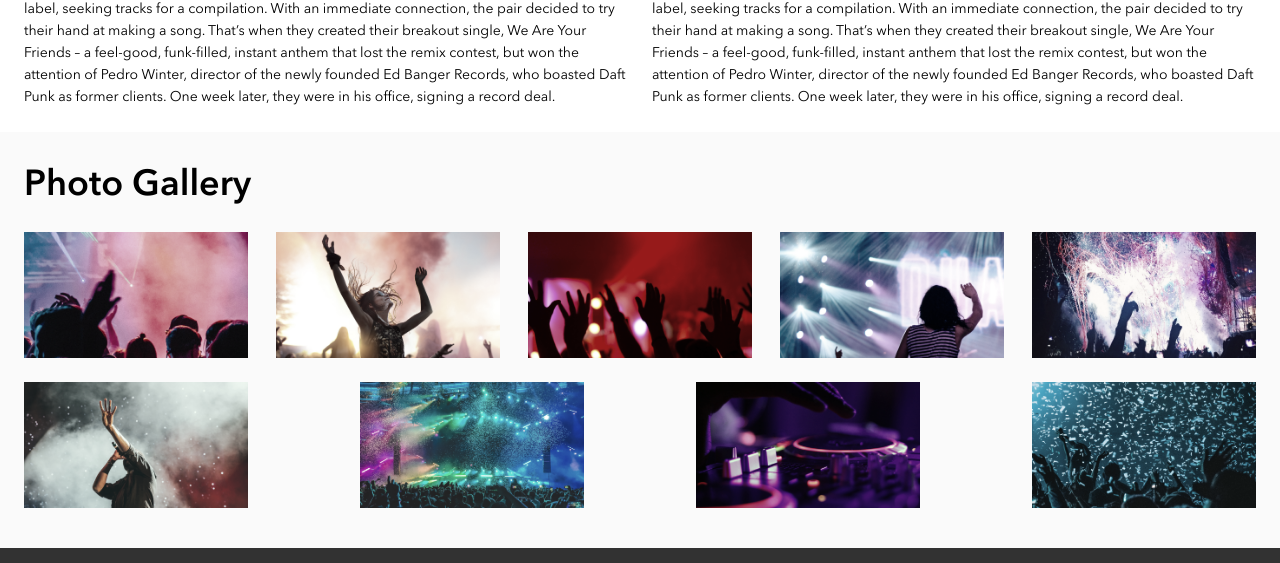
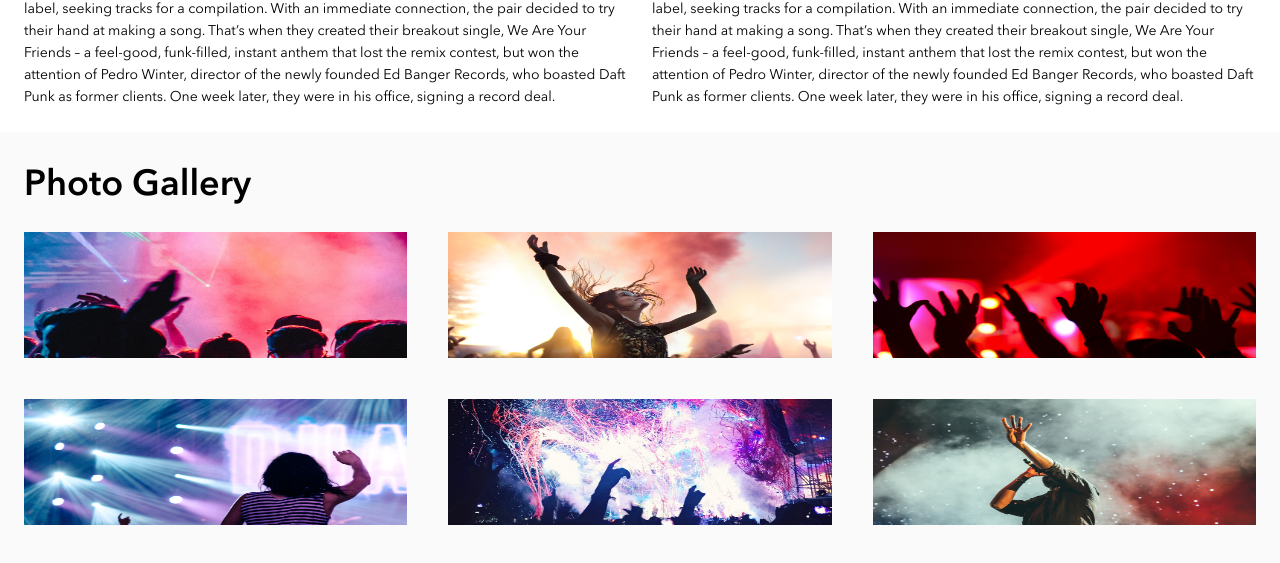
Before and after one commit to AyushKumar01/Bandsite_Ayush-Kumar, a plain HTML site: page sprint-one/index.html in a window 1280 px wide. Shown: the part 1204-1767 px from the top of the page. Drawn offline with Linux system fonts and the light colour scheme.

Commit message:
sprint one complete with the help of grid and sass'IN GALLERY'

```diff
--- a/sprint-one/index.html
+++ b/sprint-one/index.html
@@ -70,22 +70,22 @@
                     </p>
             </div>
         </section>
-        <!-- gallery with flex box -->
-          <section class="gallery">
+        <!-- gallery with the help of grid and sass, reference net ninja -->
+        <section class="gallery">
             <div class="gallery__album">
-                <div class="gallery__content">
-                    <h1  class="gallery__heading">Photo Gallery</h1>
-                    <div class="gallery__photos">
-                        <img class="gallery__photos-size" src="./assets/images/photo-gallery-1.jpg" />
-                        <img class="gallery__photos-size" src="./assets/images/photo-gallery-2.jpg" />
-                        <img class="gallery__photos-size" src="./assets/images/photo-gallery-3.jpg" />
-                        <img class="gallery__photos-size" src="./assets/images/photo-gallery-4.jpg" />
-                        <img class="gallery__photos-size" src="./assets/images/photo-gallery-5.jpg" />
-                        <img class="gallery__photos-size" src="./assets/images/photo-gallery-6.jpg" />
-                        <img class="gallery__photos-size" src="./assets/images/photo-gallery-7.jpg" />
-                        <img class="gallery__photos-size" src="./assets/images/photo-gallery-8.jpg" />
-                        <img class="gallery__photos-size" src="./assets/images/photo-gallery-9.jpg" />
-                    </div>
+                <h1 class="gallery__heading">Photo Gallery</h1>
+                <div class="gallery__photos">
+                    <ul>
+                        <li class="gallery__photos-item"><img  class="gallery__photos-size" src="./assets/images/photo-gallery-1.jpg" /></li>
+                        <li class="gallery__photos-item"><img  class="gallery__photos-size" src="./assets/images/photo-gallery-2.jpg" /></li>
+                        <li class="gallery__photos-item"><img  class="gallery__photos-size" src="./assets/images/photo-gallery-3.jpg" /></li>
+                        <li class="gallery__photos-item"><img  class="gallery__photos-size" src="./assets/images/photo-gallery-4.jpg" /></li>
+                        <li class="gallery__photos-item"><img  class="gallery__photos-size" src="./assets/images/photo-gallery-5.jpg" /></li>
+                        <li class="gallery__photos-item"><img  class="gallery__photos-size" src="./assets/images/photo-gallery-6.jpg" /></li>
+                        <li class="gallery__photos-item"><img  class="gallery__photos-size" src="./assets/images/photo-gallery-7.jpg" /></li>
+                        <li class="gallery__photos-item"><img  class="gallery__photos-size" src="./assets/images/photo-gallery-8.jpg" /></li>
+                        <li class="gallery__photos-item"><img  class="gallery__photos-size" src="./assets/images/photo-gallery-9.jpg" /></li>
+                    </ul>
                 </div>
             </div>
         </section>
--- a/sprint-one/styles/main.scss
+++ b/sprint-one/styles/main.scss
@@ -26,6 +26,7 @@
         &__image {
             width: 100%;
             height: 183px;
+            background: $backgroundColor;
         }
 
         &__quote {
@@ -124,7 +125,8 @@
      //  ============about-the-musicians-end==========
 
 
-     //  ============photo-gallery-start-with-help-of-flex-box===========
+
+    // ================gallery-start-with-help-grid-and-sass============
 
     .gallery {
         background-color: $offWhite;
@@ -143,9 +145,11 @@
                 width: 100%;
                 height: 183px;
                 margin-bottom: 1rem;
+                background: $backgroundColor;
+                // filter: grayscale(50%);
+                &:hover {
+                    // filter: grayscale(0);
                     filter: grayscale(50%);
-                &:hover {
-                    filter: grayscale(0);
                 }
             }
 
@@ -161,55 +165,52 @@
                     @include tabletText;
 
                     &__album {
-                margin: 0;
+                        margin: 0 1.5rem ;
                     }
 
                     &__photos {
-                margin: auto 1.5rem;
-                flex-direction: row;
-                flex-wrap: wrap;
-                justify-content: space-between;
-                align-content: space-between;
 
-                    &-size{
-                        width: 224px;
+                        &-item {
                             height: 126px;
-                        margin-bottom: 1.5rem;
+                            @include grid(3, 3.33%);
                         }
-
+                        &-size {
+                            width: 100%;
+                            height: 126px;
+                            margin-bottom: 0;
                         }
-
-            &__heading {
-            margin-left: 1.5rem;
                     }
 
                 }
 
                     @include desktop {
                         @include tabletText;
-                &__heading {
-                    margin-left: 11.25rem;
-                    padding: 3rem 0 4rem;
+
+                        &__album {
+                            margin: 0 11.25rem ;
                         }
 
                         &__photos {
-                    margin: 0 11.25rem 0;
 
-                    &-size{
-                        width: 21.5rem;
-                        height: 12.06rem;
-                        margin-bottom: 1.5rem;
+                            &-item {
+                                @include grid(3, 2.22%);
+                                height: 193px;
+                            }
+                            &-size {
+                                width: 100%;
+                                height: 193px;
+                                margin-bottom: 0;
+                            }
+                        }
                     }
 
-                }
 
-            }
+
 
     }
 
 
 
 
-
             //   ===============close-for-main=====================
 }
--- a/sprint-one/styles/partials/_variables.scss
+++ b/sprint-one/styles/partials/_variables.scss
@@ -14,3 +14,4 @@ $lightBlack: #323232;
 $white: #ffffff;
 $offWhite: #fafafa;
 $brightBlack: #645e5e;
+$backgroundColor: rgba(0, 0, 0, 0.3)
```
Also changed, not shown: sprint-one/styles/main.css, 1 other file. Lines whose indentation alone changed are shown as unchanged.
